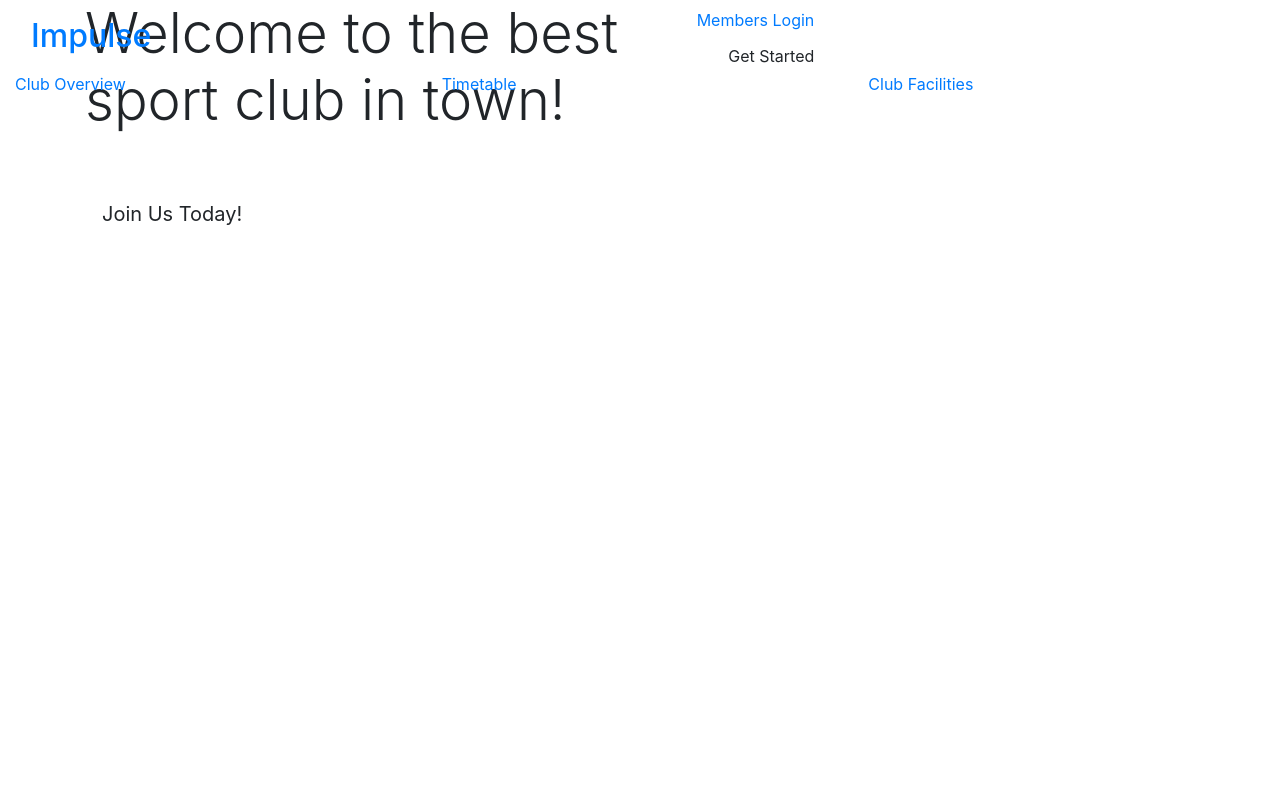
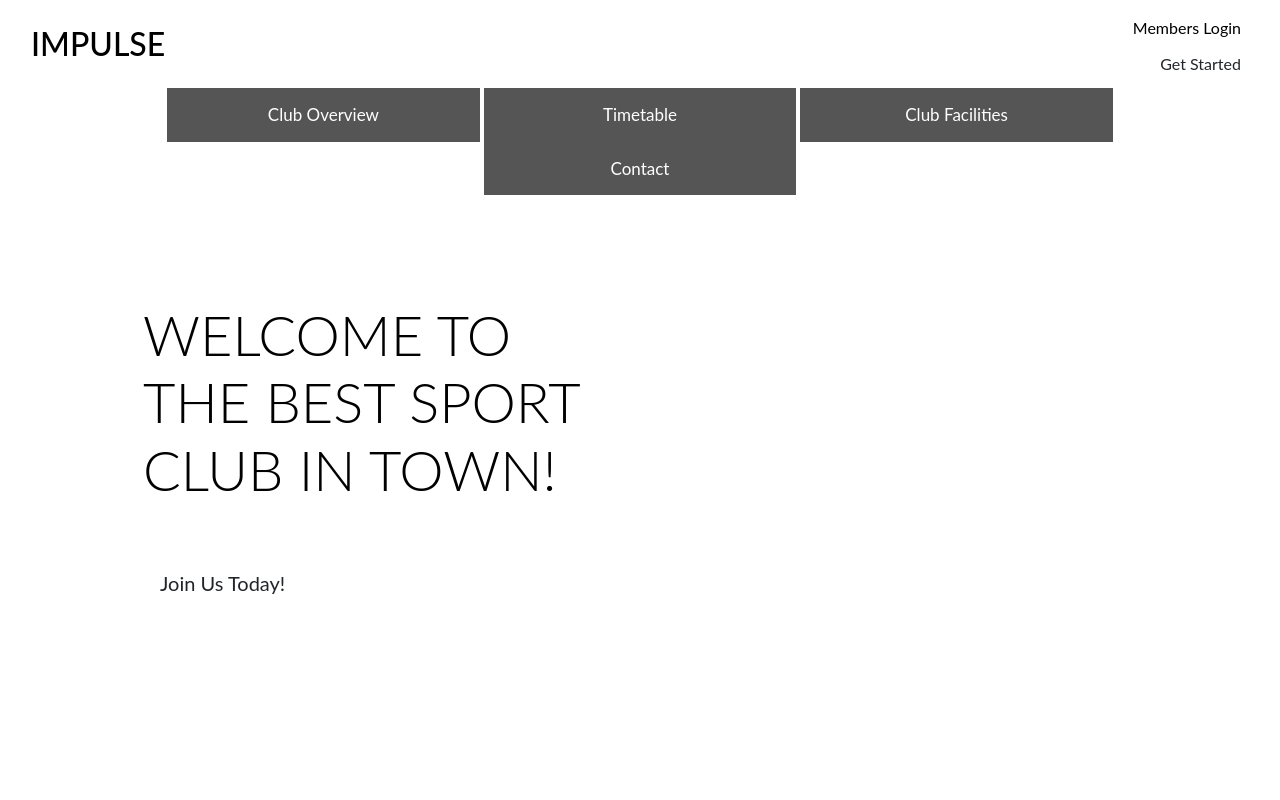
Before and after one commit to Code-Institute-Submissions/VKirijanova-Impulse_NovResub, a Django app: page / in a window 1280 px wide. Run offline with Django 3.2, Linux system fonts and the light colour scheme; some libraries are stand-ins or nearby versions.

Commit message:
styled header with css

```diff
--- /dev/null
+++ b/static/css/base.css
@@ -0,0 +1,114 @@
+html {
+  height: 100%;
+  margin: 0;
+}
+
+body {
+  background: url() no-repeat center center fixed;
+  background-size: cover;
+  height: calc(100vh - 164px);
+  color: #555;
+  font-family: 'Lato';
+}
+
+/* Full page tab */
+
+  /* Style tab links */
+  .tablink {
+    background-color: #555;
+    color: white;
+    float: center;
+    border: none;
+    outline: none;
+    cursor: pointer;
+    padding: 14px 16px;
+    font-size: 17px;
+    width: 25%;
+  }
+
+  .tablink:hover {
+    background-color: #777;
+  }
+
+  /* from Bulma */
+.icon {
+  align-items: center;
+  display: inline-flex;
+  justify-content: center;
+  height: 1.5rem;
+  width: 1.5rem;
+}
+
+.logo-font {
+  text-transform: uppercase;
+}
+
+.main-logo-link {
+  width: fit-content;
+}
+
+.shop-now-button {
+  background: black;
+  color: white;
+  min-width: 260px;
+}
+
+.btn-black {
+  background: black;
+  color: white;
+}
+
+.shop-now-button:hover,
+.shop-now-button:active,
+.shop-now-button:focus,
+.btn-black:hover,
+.btn-black:active,
+.btn-black:focus {
+  background: #222;
+  color: white;
+}
+
+.text-black {
+  color: #000 !important;
+}
+
+.border-black {
+  border: 1px solid black !important;
+}
+
+  /* Style the tab content (and add height:100% for full page content) */
+  .tabcontent {
+    color: white;
+    display: none;
+    padding: 100px 20px;
+    height: 100%;
+  }
+
+  #overview {background-color: blue;}
+  #timetable {background-color: blue;}
+  #facilities {background-color: blue;}
+  #contact {background-color: blue;}
+
+/* -------------------------------- Media Queries */
+
+/* Slightly larger container on xl screens */
+@media (min-width: 1200px) {
+  .container {
+    max-width: 80%;
+  }
+}
+
+/* fixed top navbar only on medium and up */
+@media (min-width: 992px) {
+    .fixed-top-desktop-only {
+        position: fixed;
+        top: 0;
+        right: 0;
+        left: 0;
+        z-index: 1030;
+    }
+
+    .header-container {
+        padding-top: 164px;
+    }
+}
--- a/templates/base.html
+++ b/templates/base.html
@@ -14,6 +14,7 @@
     {% block corecss %}
         <!-- Bootstrap CSS -->
         <link rel="stylesheet" href="https://stackpath.bootstrapcdn.com/bootstrap/4.4.1/css/bootstrap.min.css" integrity="sha384-Vkoo8x4CGsO3+Hhxv8T/Q5PaXtkKtu6ug5TOeNV6gBiFeWPGFN9MuhOf23Q9Ifjh" crossorigin="anonymous">
+        <link rel="stylesheet" href="{% static 'css/base.css' %}">
     {% endblock %}
 
     {% block corejs %}
@@ -23,20 +24,20 @@
         <script src="https://cdn.jsdelivr.net/npm/popper.js@1.16.0/dist/umd/popper.min.js" integrity="sha384-Q6E9RHvbIyZFJoft+2mJbHaEWldlvI9IOYy5n3zV9zzTtmI3UksdQRVvoxMfooAo" crossorigin="anonymous"></script>
         <!-- Bootstrap JS -->
         <script src="https://stackpath.bootstrapcdn.com/bootstrap/4.4.1/js/bootstrap.min.js" integrity="sha384-wfSDF2E50Y2D1uUdj0O3uMBJnjuUD4Ih7YwaYd1iqfktj0Uod8GCExl3Og8ifwB6" crossorigin="anonymous"></script>
-    {% endblock %}
+      {% endblock %}
 
     <title>Impulse {% block extra_title %}{% endblock %}</title>
   </head>
 
   <body>
     <header class="container-fluid fixed-top">
-      <div class="row">
+      <div id="topnav" class="row bg-white pt-lg-2 d-none d-lg-flex">
         <div class="col-12 col-lg-4 my-auto py-1 py-lg-0 text-center text-lg-left">
           <a href="{% url 'main' %}" class="nav-link main-logo-link">
             <h2 class="logo-font text-black my-0">Impulse</h2>
           </a>
         </div>
-        <div class="col-12 col-lg-4 my-auto py-1 py-lg-0">
+        <div class="col-12 col-lg-8 my-auto py-1 py-lg-0">
           <ul class="list-inline list-unstyled text-center text-lg-right my-0">
               <li class="list-inline-item dropdown">
                   <a class="text-black nav-link" href="#" id="user-options" data-toggle="dropdown" aria-haspopup="true" aria-expanded="false">
@@ -44,7 +45,6 @@
                           <div><i class="fas fa-user fa-lg"></i></div>
                           <p class="my-0">Members Login</p>
                       </div>
-                  </a>
                   <div class="dropdown-menu border-0" aria-labelledby="user-options">
                       {% if request.user.is_authenticated %}
                           {% if request.user.is_superuser %}
@@ -56,9 +56,10 @@
                           <a href="{% url 'account_login' %}" class="dropdown-item">Login</a>
                       {% endif %}
                   </div>
-              </li>
+                  </a>
+                </li>
               <li list-inline-item>
-                <a href="{% url 'account_signup' %}" class="dropdown-item">Get Started</a>
+                  <a href="{% url 'account_signup' %}" class="dropdown-item">Get Started</a>
               </li>
               <li list-inline-item>
                 {% if request.user.is_authenticated %}
@@ -80,17 +81,35 @@
       </div>
       </div>
 
-      <div class="row">
-        <div class="col-12 col-lg-4 my-auto py-1 py-lg-0">
-          <a href="">Club Overview</a>
-        </div>
-        <div class="col-12 col-lg-4 my-auto py-1 py-lg-0">
-          <a href="">Timetable</a>
-        </div>
-        <div class="col-12 col-lg-4 my-auto py-1 py-lg-0">
-          <a href="">Club Facilities</a>
+      <div id="topnav" class="row bg-white pt-lg-2 d-none d-lg-flex">
+        <div class="col-12 my-auto py-1 py-lg-0 text-center">
+          <button class="tablink" onclick="openPage('overview', this, 'blue')">Club Overview</button>
+          <button class="tablink" onclick="openPage('timetable', this, 'blue')">Timetable</button>
+          <button class="tablink" onclick="openPage('facilities', this, 'blue')">Club Facilities</button>
+          <button class="tablink" onclick="openPage('contact', this, 'blue')">Contact</button>
+
+          <div id="overview" class="tabcontent">
+            <h3>Club Overview</h3>
+            <p>Our club was open..</p>
+          </div>
+
+          <div id="timetable" class="tabcontent">
+            <h3>Timetable</h3>
+            <p>Timetable of group exsercises</p>
+          </div>
+
+          <div id="facilities" class="tabcontent">
+            <h3>Club Facilities</h3>
+            <p>We have gym and swimming pool</p>
+          </div>
+
+          <div id="contact" class="tabcontent">
+            <h3>Contact</h3>
+            <p>You can find us...</p>
+          </div>
         </div>
       </div>
+
     </header>
 
     {% block page_header %}
@@ -100,6 +119,31 @@
     {% endblock %}
 
     {% block postloadjs %}
+      <script>
+        function openPage(pageName, elmnt, color) {
+          // Hide all elements with class="tabcontent" by default */
+          var i, tabcontent, tablinks;
+          tabcontent = document.getElementsByClassName("tabcontent");
+          for (i = 0; i < tabcontent.length; i++) {
+            tabcontent[i].style.display = "none";
+          }
+
+          // Remove the background color of all tablinks/buttons
+          tablinks = document.getElementsByClassName("tablink");
+          for (i = 0; i < tablinks.length; i++) {
+            tablinks[i].style.backgroundColor = "";
+          }
+
+          // Show the specific tab content
+          document.getElementById(pageName).style.display = "block";
+
+          // Add the specific color to the button used to open the tab content
+          elmnt.style.backgroundColor = color;
+        }
+
+        // Get the element with id="defaultOpen" and click on it
+        document.getElementById("defaultOpen").click();
+      </script>
     {% endblock %}
 
   </body>
```
